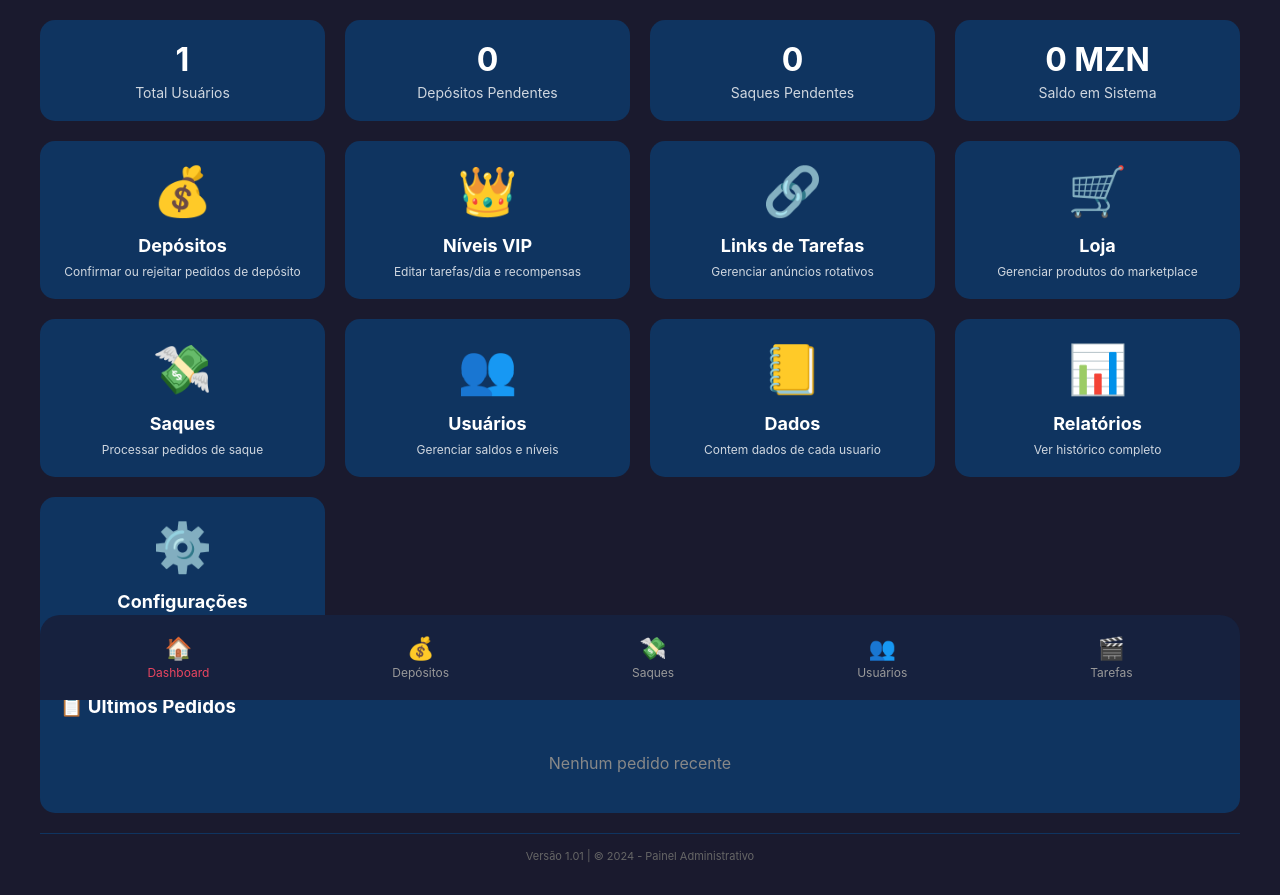
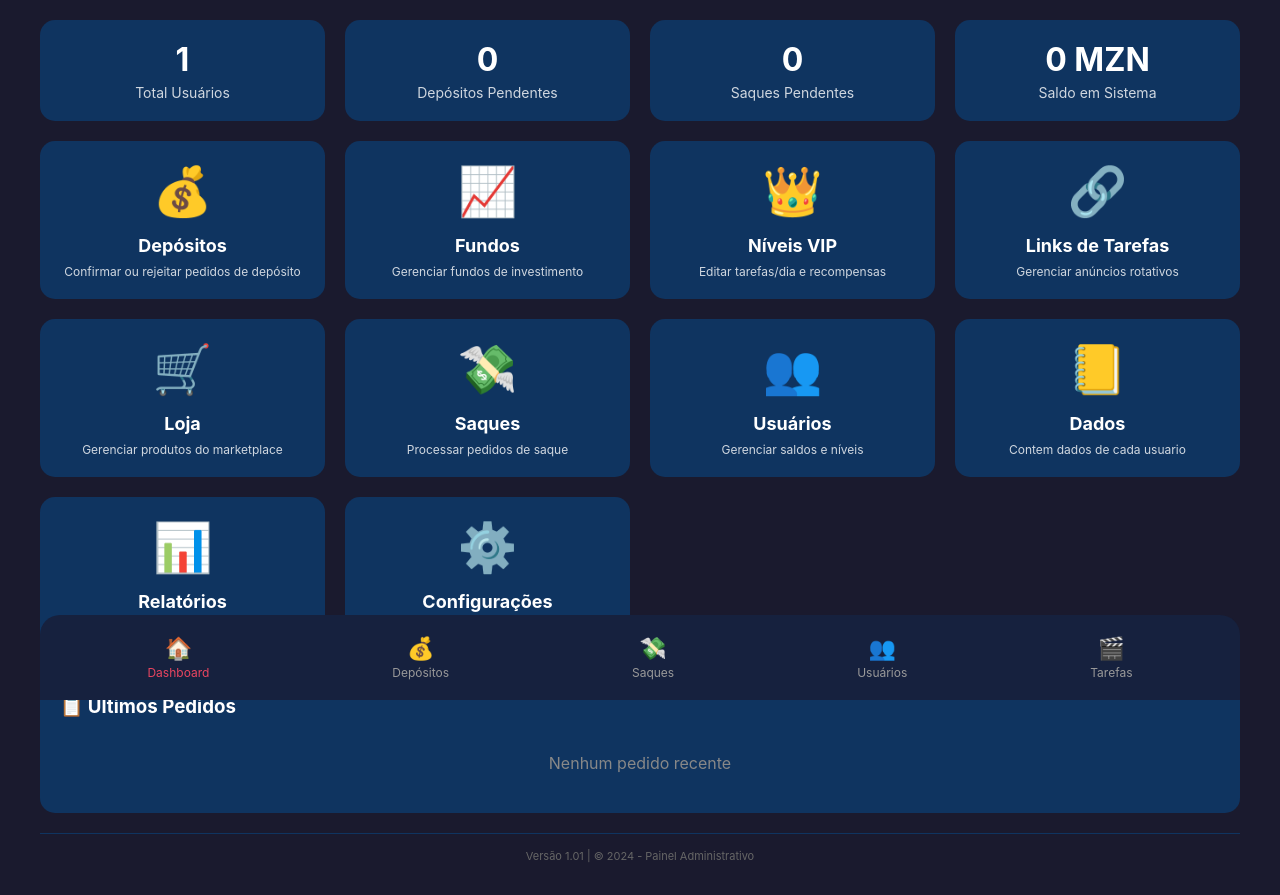
Before and after one commit to orlandobraz560-ship-it/mozads, a Flask app: page /admin_painel in a window 1280 px wide. Shown: the part 100-995 px from the top of the page. Run offline with Flask 3, Linux system fonts and the light colour scheme; the visitor is signed in with stand-in values (Sample User, id 1).

Commit message:
Update admin_painel.html

```diff
--- a/templates/admin_painel.html
+++ b/templates/admin_painel.html
@@ -211,6 +211,11 @@
                 <div class="menu-title">Depósitos</div>
                 <div class="menu-desc">Confirmar ou rejeitar pedidos de depósito</div>
             </a>
+            <a href="/admin_fundos" class="menu-card">
+                <div class="menu-icon">📈</div>
+                <div class="menu-title">Fundos</div>
+                <div class="menu-desc">Gerenciar fundos de investimento</div>
+            </a>
             <a href="/admin_niveis" class="menu-card">
                 <div class="menu-icon">👑</div>
                 <div class="menu-title">Níveis VIP</div>
```
